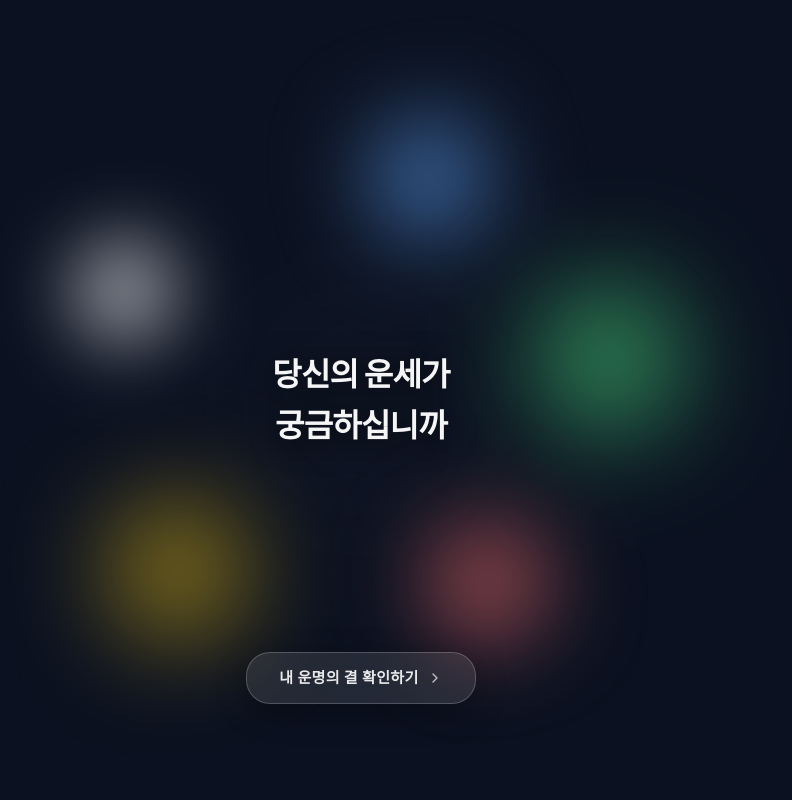
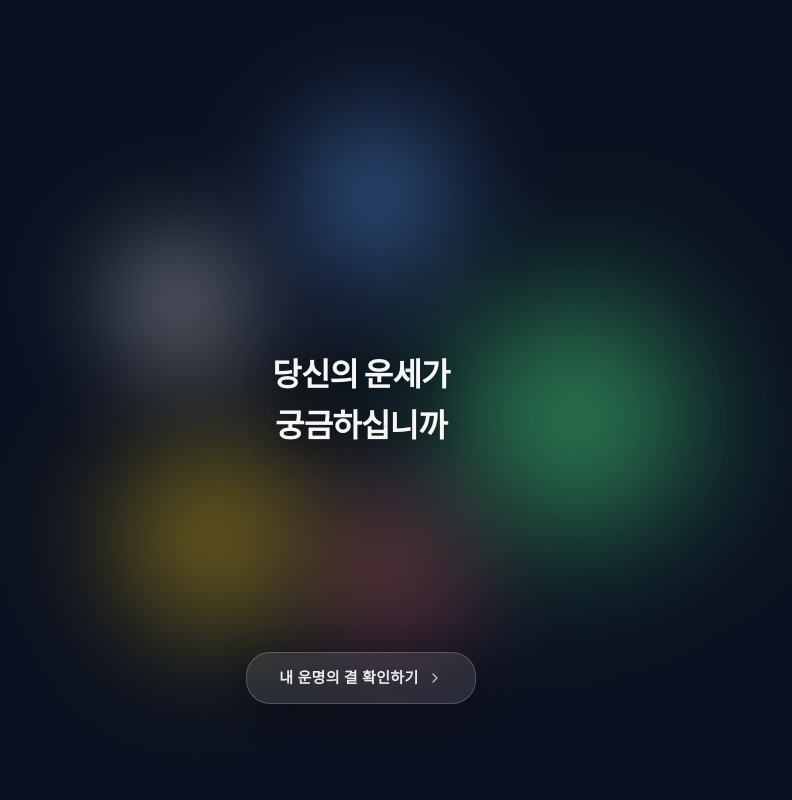
Before and after one commit to kimhoon0612-dev/saju-web, a Next.js app in the folder frontend/: page / in a window 1280 px wide. Shown: the top 800 px of the page, without its empty margins (279-1071 px from the left). Built offline with nearby package versions, Linux system fonts and the light colour scheme; a web font is replaced by a local one.

Commit message:
Fix elemental orbs visibility across browsers

```diff
--- a/frontend/src/app/page.tsx
+++ b/frontend/src/app/page.tsx
@@ -378,46 +378,46 @@ export default function Home() {
         <div className="absolute inset-0 z-0 flex items-center justify-center pointer-events-none overflow-hidden bg-[#0B1120]">
           {/* Central Ambient Glow */}
           <motion.div
-            animate={{ scale: [1, 1.2, 1], opacity: [0.3, 0.6, 0.3] }}
-            transition={{ duration: 5, repeat: Infinity, ease: "easeInOut" }}
-            className="absolute w-64 h-64 bg-white/5 rounded-full blur-[60px]"
+            animate={{ scale: [1, 1.3, 1], opacity: [0.2, 0.4, 0.2] }}
+            transition={{ duration: 6, repeat: Infinity, ease: "easeInOut" }}
+            className="absolute w-64 h-64 bg-white/10 rounded-full blur-3xl"
           />
 
           {/* Rotating Container for 5 Elements */}
           <motion.div
             animate={{ rotate: 360 }}
-            transition={{ duration: 25, repeat: Infinity, ease: "linear" }}
-            className="absolute w-[90vw] h-[90vw] max-w-[700px] max-h-[700px] flex items-center justify-center"
+            transition={{ duration: 30, repeat: Infinity, ease: "linear" }}
+            className="relative w-[120vw] h-[120vw] max-w-[600px] max-h-[600px]"
           >
             {/* 목 (Wood) - Green */}
             <motion.div
-              animate={{ scale: [0.8, 1.2, 0.8] }}
+              animate={{ scale: [0.8, 1.3, 0.8], opacity: [0.4, 0.8, 0.4] }}
               transition={{ duration: 4, repeat: Infinity, ease: "easeInOut", delay: 0 }}
-              className="absolute top-[5%] w-32 h-32 bg-[#4ADE80] rounded-full blur-[45px] opacity-60 mix-blend-screen"
+              className="absolute top-[5%] right-[20%] w-32 h-32 md:w-40 md:h-40 bg-[#4ADE80] rounded-full blur-3xl"
             />
             {/* 화 (Fire) - Red */}
             <motion.div
-              animate={{ scale: [0.8, 1.3, 0.8] }}
+              animate={{ scale: [0.8, 1.4, 0.8], opacity: [0.3, 0.7, 0.3] }}
               transition={{ duration: 5, repeat: Infinity, ease: "easeInOut", delay: 1 }}
-              className="absolute right-[10%] top-[25%] w-40 h-40 bg-[#F87171] rounded-full blur-[50px] opacity-50 mix-blend-screen"
+              className="absolute right-[5%] top-[40%] w-36 h-36 md:w-48 md:h-48 bg-[#F87171] rounded-full blur-3xl"
             />
             {/* 토 (Earth) - Yellow */}
             <motion.div
-              animate={{ scale: [0.9, 1.2, 0.9] }}
+              animate={{ scale: [0.9, 1.3, 0.9], opacity: [0.4, 0.9, 0.4] }}
               transition={{ duration: 4.5, repeat: Infinity, ease: "easeInOut", delay: 2 }}
-              className="absolute right-[20%] bottom-[10%] w-36 h-36 bg-[#FACC15] rounded-full blur-[50px] opacity-50 mix-blend-screen"
+              className="absolute bottom-[5%] right-[25%] w-32 h-32 md:w-40 md:h-40 bg-[#FACC15] rounded-full blur-3xl"
             />
             {/* 금 (Metal) - White */}
             <motion.div
-              animate={{ scale: [0.8, 1.4, 0.8] }}
+              animate={{ scale: [0.8, 1.4, 0.8], opacity: [0.4, 0.8, 0.4] }}
               transition={{ duration: 5.5, repeat: Infinity, ease: "easeInOut", delay: 0.5 }}
-              className="absolute left-[20%] bottom-[10%] w-32 h-32 bg-[#F8FAFC] rounded-full blur-[45px] opacity-60 mix-blend-screen"
+              className="absolute bottom-[15%] left-[10%] w-32 h-32 md:w-40 md:h-40 bg-[#F8FAFC] rounded-full blur-3xl"
             />
             {/* 수 (Water) - Blue */}
             <motion.div
-              animate={{ scale: [0.8, 1.2, 0.8] }}
+              animate={{ scale: [0.8, 1.3, 0.8], opacity: [0.4, 0.8, 0.4] }}
               transition={{ duration: 4.8, repeat: Infinity, ease: "easeInOut", delay: 1.5 }}
-              className="absolute left-[10%] top-[25%] w-36 h-36 bg-[#60A5FA] rounded-full blur-[50px] opacity-55 mix-blend-screen"
+              className="absolute top-[20%] left-[5%] w-36 h-36 md:w-44 md:h-44 bg-[#60A5FA] rounded-full blur-3xl"
             />
           </motion.div>
         </div>
```
